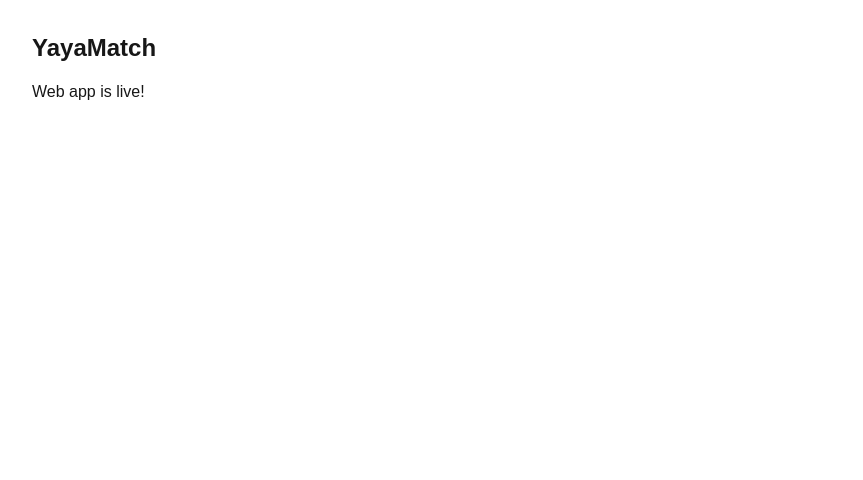
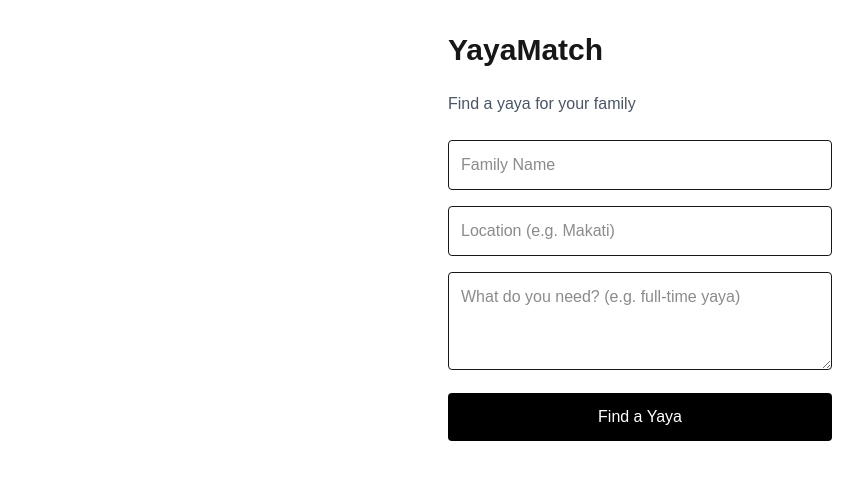
Before and after one commit to bitmeup/yayamatch-web, a Next.js app: page / in a window 1280 px wide. Shown: the top 480 px of the page, without its empty margins (0-863 px from the left). Built offline with nearby package versions, Linux system fonts and the light colour scheme.

Commit message:
Add simple matching form

```diff
--- a/src/app/page.tsx
+++ b/src/app/page.tsx
@@ -1,8 +1,56 @@
+'use client'
+
+import { useState } from 'react'
+
 export default function Home() {
+  const [form, setForm] = useState({
+    familyName: '',
+    location: '',
+    need: '',
+  })
+
+  const handleSubmit = (e: React.FormEvent) => {
+    e.preventDefault()
+    alert(`Request received!\nFamily: ${form.familyName}\nLocation: ${form.location}\nNeed: ${form.need}`)
+  }
+
   return (
-    <div className="p-8">
-      <h1 className="text-2xl font-bold">YayaMatch</h1>
-      <p className="mt-4">Web app is live!</p>
+    <div className="max-w-md mx-auto p-8">
+      <h1 className="text-3xl font-bold mb-6">YayaMatch</h1>
+      <p className="mb-6 text-gray-600">Find a yaya for your family</p>
+
+      <form onSubmit={handleSubmit} className="space-y-4">
+        <input
+          type="text"
+          placeholder="Family Name"
+          className="w-full border p-3 rounded"
+          value={form.familyName}
+          onChange={(e) => setForm({ ...form, familyName: e.target.value })}
+          required
+        />
+        <input
+          type="text"
+          placeholder="Location (e.g. Makati)"
+          className="w-full border p-3 rounded"
+          value={form.location}
+          onChange={(e) => setForm({ ...form, location: e.target.value })}
+          required
+        />
+        <textarea
+          placeholder="What do you need? (e.g. full-time yaya)"
+          className="w-full border p-3 rounded"
+          rows={3}
+          value={form.need}
+          onChange={(e) => setForm({ ...form, need: e.target.value })}
+          required
+        />
+        <button
+          type="submit"
+          className="w-full bg-black text-white p-3 rounded font-medium"
+        >
+          Find a Yaya
+        </button>
+      </form>
     </div>
   )
 }
```
